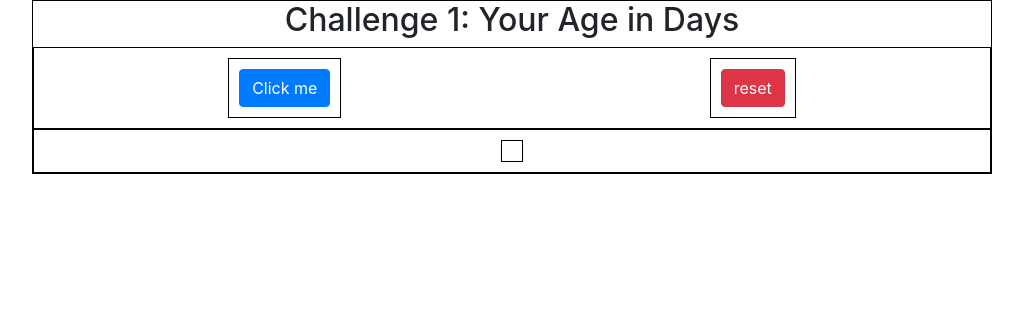
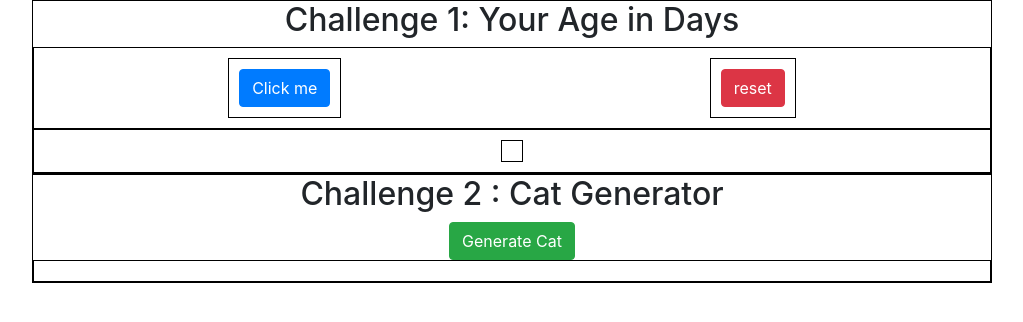
Before and after one commit to enigmaedu/js, a plain HTML site: page proj2/index.html in a window 1280 px wide. Shown: the whole page, without its empty margins (128-1151 px from the left). Drawn offline with nearby package versions, Linux system fonts and the light colour scheme.

Commit message:
proj2 code completed

```diff
--- a/proj2/index.html
+++ b/proj2/index.html
@@ -19,9 +19,18 @@
             <button class="btn btn-danger" onclick="reset()"> reset</button>
             </div>
         </div>
+
         <div class="flex-box-container-1">
             <div id="flex-box-result"></div>
+        </div>
 
+    </div>
+
+    <div class="container-2">
+        <h2>Challenge 2 : Cat Generator</h2>
+        <button class="btn btn-success" id="cat-generator" onclick="generateCat()">Generate Cat</button>
+
+        <div class="flex-box-container-2" id="flex-cat-gen">
         </div>
     </div>
 
--- a/proj2/static/css/style.css
+++ b/proj2/static/css/style.css
@@ -1,10 +1,10 @@
-.container-1{
+.container-1,.container-2{
     border: 1px solid black;
     width: 75%;
     margin: 0 auto;
     text-align: center;
 }
-.flex-box-container-1{
+.flex-box-container-1,.flex-box-container-2{
     display: flex;
     border: 1px solid black;
     padding: 10px;
@@ -19,3 +19,24 @@
     border: 1px solid black;
     align-items: center;
 }
+
+/* .container-2 {
+    border: 1px solid black;
+    width: 75%;
+    margin: 0 auto;
+    text-align: center;
+}
+
+.flex-box-container-2 {
+    display: flex;
+    flex-wrap: wrap;
+    justify-content: space-around;
+    border: 1px solid blue;
+} */
+
+.flex-box-container-2 img{
+    /* border: 1px solid green; */
+    /* padding: 10px; */
+    box-shadow: 0px 10px 50px rgba(0,0,0,0.7);
+    margin: 10px;
+}
--- a/proj2/static/js/script.js
+++ b/proj2/static/js/script.js
@@ -1,4 +1,4 @@
-// challenge 1 : age in days
+// challenge 1 : Age in days
 function ageInDays(){
     var birthYear=prompt('What year were you born..Good Friend?');
     var ageInDays=(2021 - birthYear) * 365;
@@ -13,3 +13,11 @@ function ageInDays(){
 function reset(){
     document.getElementById('ageInDays').remove();
 };
+
+// Challenge 2: Cat Generator
+function generateCat(){
+    var image=document.createElement('img');
+    var div=document.getElementById('flex-cat-gen');
+    image.src="https://thecatapi.com/api/images/get?format=src&type=gif&size=small";
+    div.appendChild(image);
+};
```
